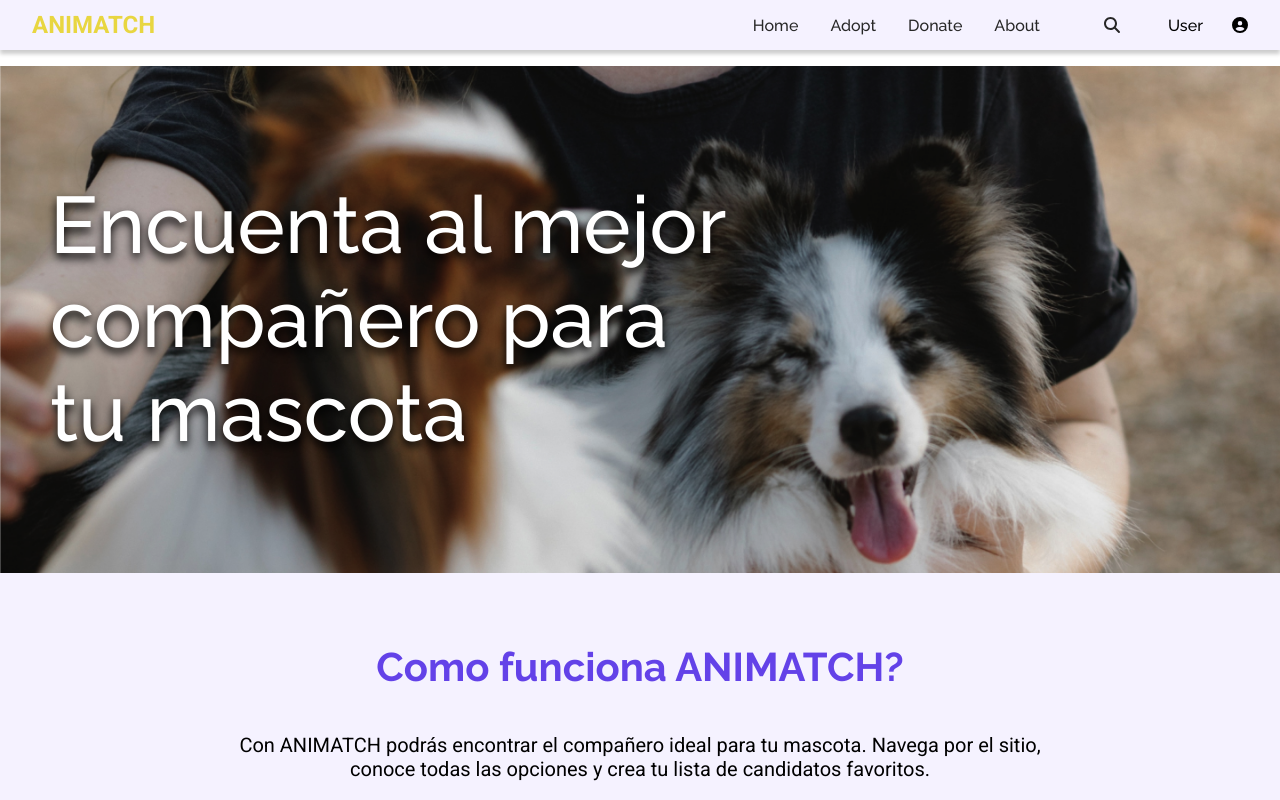
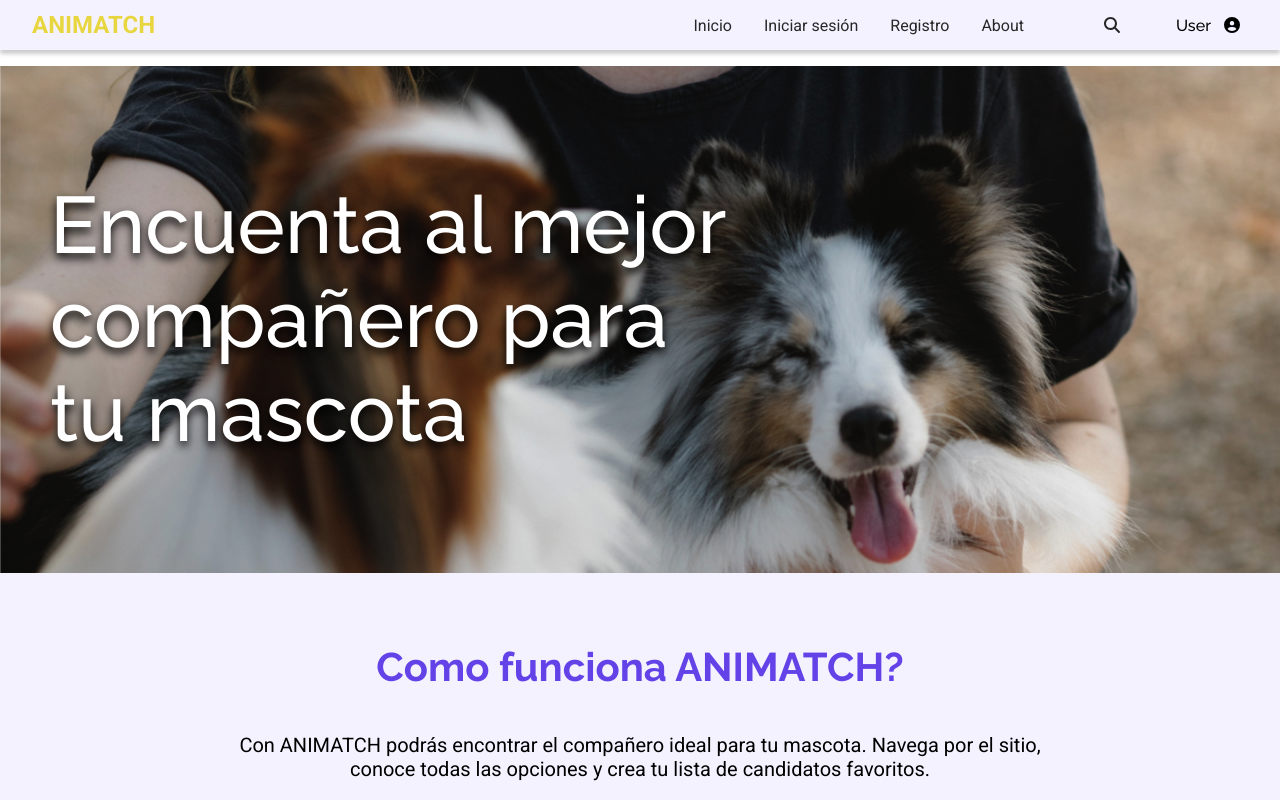
Before and after one commit to No-Country/C7-06-Front, a React (Create React App) app: page / in a window 1280 px wide. Shown: the top 800 px of the page. Built offline with nearby package versions, Linux system fonts and the light colour scheme.

Commit message:
PNC-33 Added NavLink to Menu

```diff
--- a/src/components/NavbarMenu/NavbarMenu.module.sass
+++ b/src/components/NavbarMenu/NavbarMenu.module.sass
@@ -14,14 +14,10 @@
         .search
             margin-left: 3rem
         li
-            color: $dark-gray
             margin: 0 1rem
             a
-                color: $secondary-color
+                color: $dark-gray
                 font-family: $main-font
-                font-size: 1.2rem
-                font-weight: 700
-                text-transform: uppercase
                 text-decoration: none
                 &:hover
                     color: $main-color
@@ -30,5 +26,12 @@
         display: flex
         justify-content: space-between
         align-items: center
-        width: 5rem
+        min-width: 5rem
         margin-left: 2rem
+        padding: 0.5rem
+        &:hover
+            background-color: #e7e0ff
+            border-radius: 5px
+            cursor: pointer
+        span
+            margin-right: 0.5rem
--- a/src/components/NavbarMenu/index.jsx
+++ b/src/components/NavbarMenu/index.jsx
@@ -1,3 +1,4 @@
+import { NavLink } from "react-router-dom";
 import { FontAwesomeIcon } from "@fortawesome/react-fontawesome";
 import { faCircleUser, faMagnifyingGlass } from "@fortawesome/free-solid-svg-icons";
 import styles from "./NavbarMenu.module.sass";
@@ -6,12 +7,22 @@ const NavbarMenu = () => {
   return (
     <nav className={styles.menu}>
       <ul>
-        <li>Home</li>
-        <li>Adopt</li>
-        <li>Donate</li>
-        <li>About</li>
-        <li className={styles.search}>
-          <FontAwesomeIcon icon={faMagnifyingGlass} />
+        <li>
+          <NavLink to="/">Inicio</NavLink>
+        </li>
+        <li>
+          <NavLink to="login">Iniciar sesión</NavLink>
+        </li>
+        <li>
+          <NavLink to="register">Registro</NavLink>
+        </li>
+        <li>
+          <NavLink to="">About</NavLink>
+        </li>
+        <li>
+          <NavLink to="/" className={styles.search}>
+            <FontAwesomeIcon icon={faMagnifyingGlass} />
+          </NavLink>
         </li>
       </ul>
       <div className={styles.user}>
```
